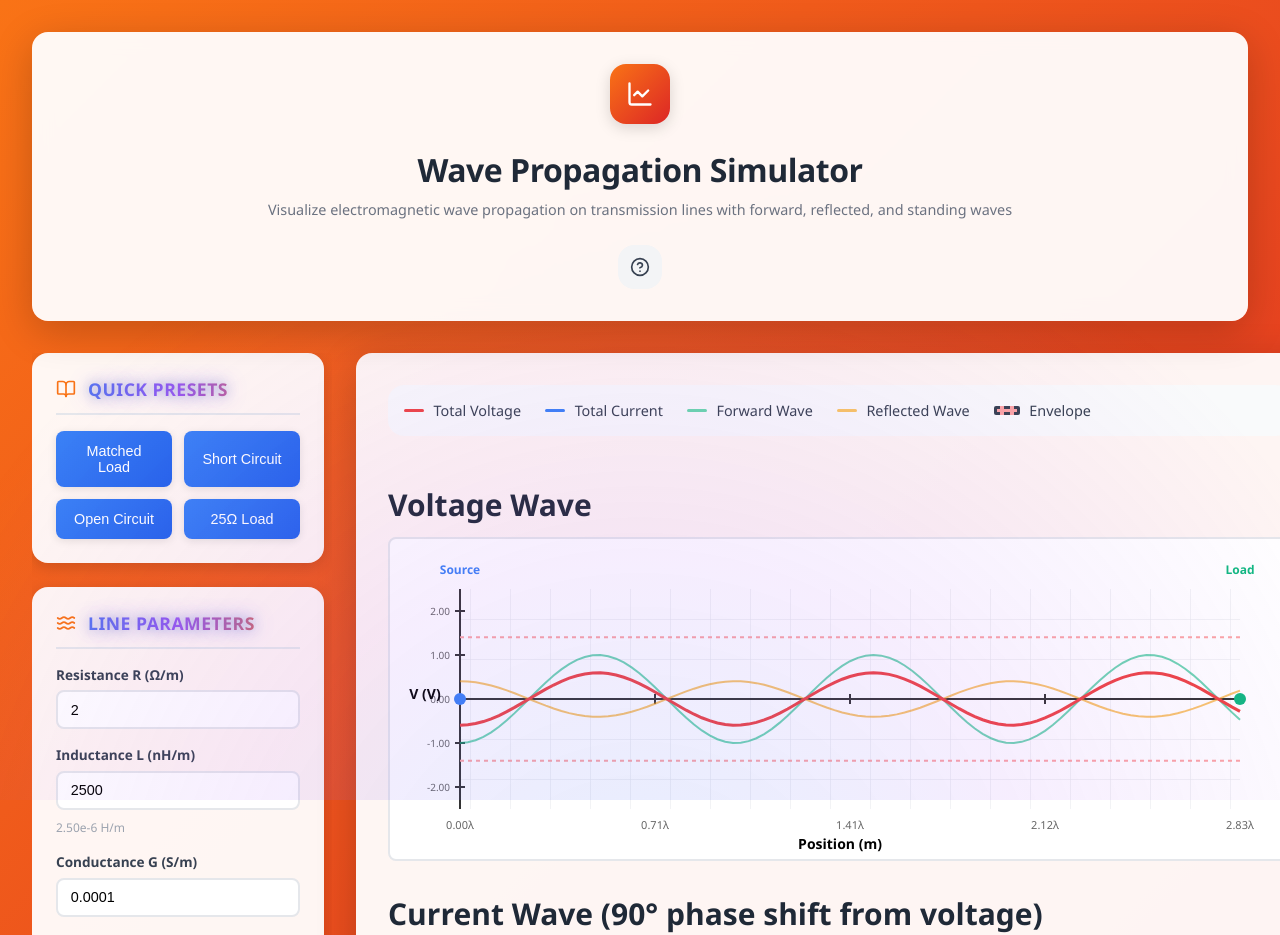
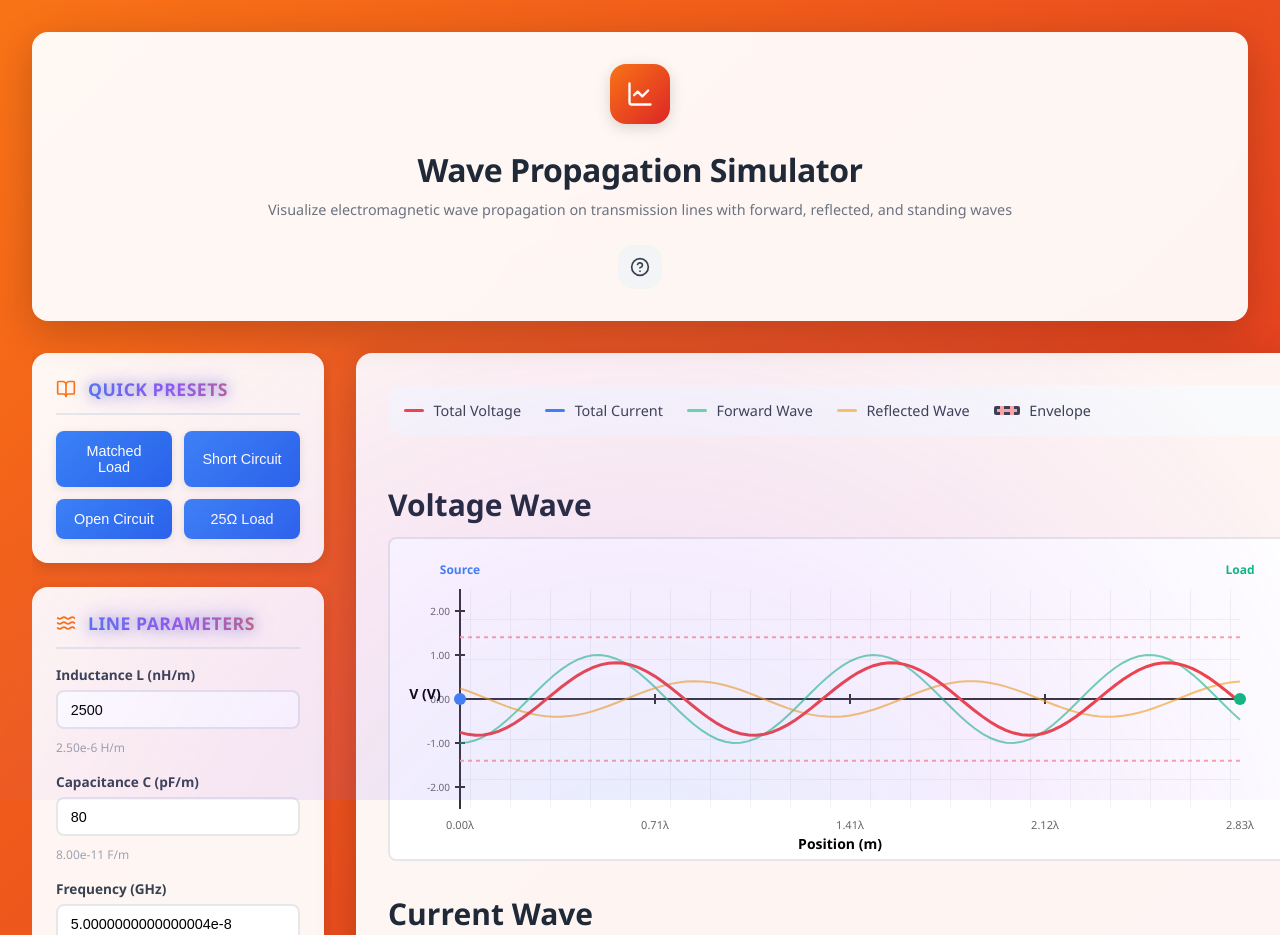
Before and after one commit to AdityaGangboir/TLV, a React (Vite) app: page /wave-propagation in a window 1280 px wide. Shown: the top 935 px of the page. Built offline with nearby package versions, Linux system fonts and the light colour scheme.

Commit message:
Changes in WavePage

```diff
--- a/src/pages/WavePropagation.jsx
+++ b/src/pages/WavePropagation.jsx
@@ -90,13 +90,13 @@ const WavePropagation = () => {
       const z = (i / points) * inputs.length;
 
       const fwdV = inputs.V0 * Math.cos(omega * time - beta * z);
-      const refV = inputs.V0 * gammaMag * Math.cos(omega * time + beta * z + gammaPhase * Math.PI / 180);
+      const refV = inputs.V0 * gammaMag * Math.cos(omega * time + beta * z + gammaPhase);
       const totalV = fwdV + refV;
       // console.log(totalV);
 
-      const fwdI = (inputs.V0 / Zc_real) * Math.cos(omega * time - beta * z - Math.PI / 2);
-      const refI = -(inputs.V0 / Zc_real) * gammaMag * Math.cos(omega * time + beta * z - Math.PI / 2 + gammaPhase * Math.PI / 180);
-      const totalI = 125*(fwdI + refI);
+      //const fwdI = (inputs.V0 / Zc_real) * Math.cos(omega * time - beta * z);
+      //const refI = -(inputs.V0 / Zc_real) * gammaMag * Math.cos(omega * time + beta * z + gammaPhase * Math.PI / 180);
+      const totalI = 125*(fwdV - refV)/Zc_real;
       // console.log(totalI);
 
       voltage.push({ x: z, y: totalV });
@@ -227,7 +227,7 @@ const WavePropagation = () => {
                 Line Parameters
               </h2>
               <div className="control-grid">
-                <div className="control-item">
+                {/* <div className="control-item">
                   <label className="label">Resistance R (Ω/m)</label>
                   <input
                     className="input"
@@ -236,7 +236,7 @@ const WavePropagation = () => {
                     onChange={(e) => handleInputChange("R", e.target.value)}
                     step="0.1"
                   />
-                </div>
+                </div> */}
                 <div className="control-item">
                   <label className="label">Inductance L (nH/m)</label>
                   <input
@@ -248,7 +248,7 @@ const WavePropagation = () => {
                   />
                   <span className="si-unit">{(inputs.L * 1e-9).toExponential(2)} H/m</span>
                 </div>
-                <div className="control-item">
+                {/* <div className="control-item">
                   <label className="label">Conductance G (S/m)</label>
                   <input
                     className="input"
@@ -257,7 +257,7 @@ const WavePropagation = () => {
                     onChange={(e) => handleInputChange("G", e.target.value)}
                     step="0.00001"
                   />
-                </div>
+                </div> */}
                 <div className="control-item">
                   <label className="label">Capacitance C (pF/m)</label>
                   <input
@@ -354,7 +354,7 @@ const WavePropagation = () => {
                 </div>
                 <div className="info-card" style={{ borderTopColor: '#3b82f6' }}>
                   <div className="info-label">Phase Constant β</div>
-                  <div className="info-value">{beta.toFixed(2)} rad/m</div>
+                  <div className="info-value">~{beta.toFixed(2)} rad/m</div>
                 </div>
                 <div className="info-card" style={{ borderTopColor: '#10b981' }}>
                   <div className="info-label">Char. Impedance Z₀</div>
@@ -577,7 +577,7 @@ const WavePropagation = () => {
 
             {/* Current Chart */}
             <div className="chart-container">
-              <h3 className="chart-title">Current Wave (90° phase shift from voltage)</h3>
+              <h3 className="chart-title">Current Wave</h3>
               <svg width={width} height={height} className="chart">
                 <rect x={margin.left} y={margin.top} width={plotWidth} height={plotHeight} fill="url(#grid)" />
 
```
